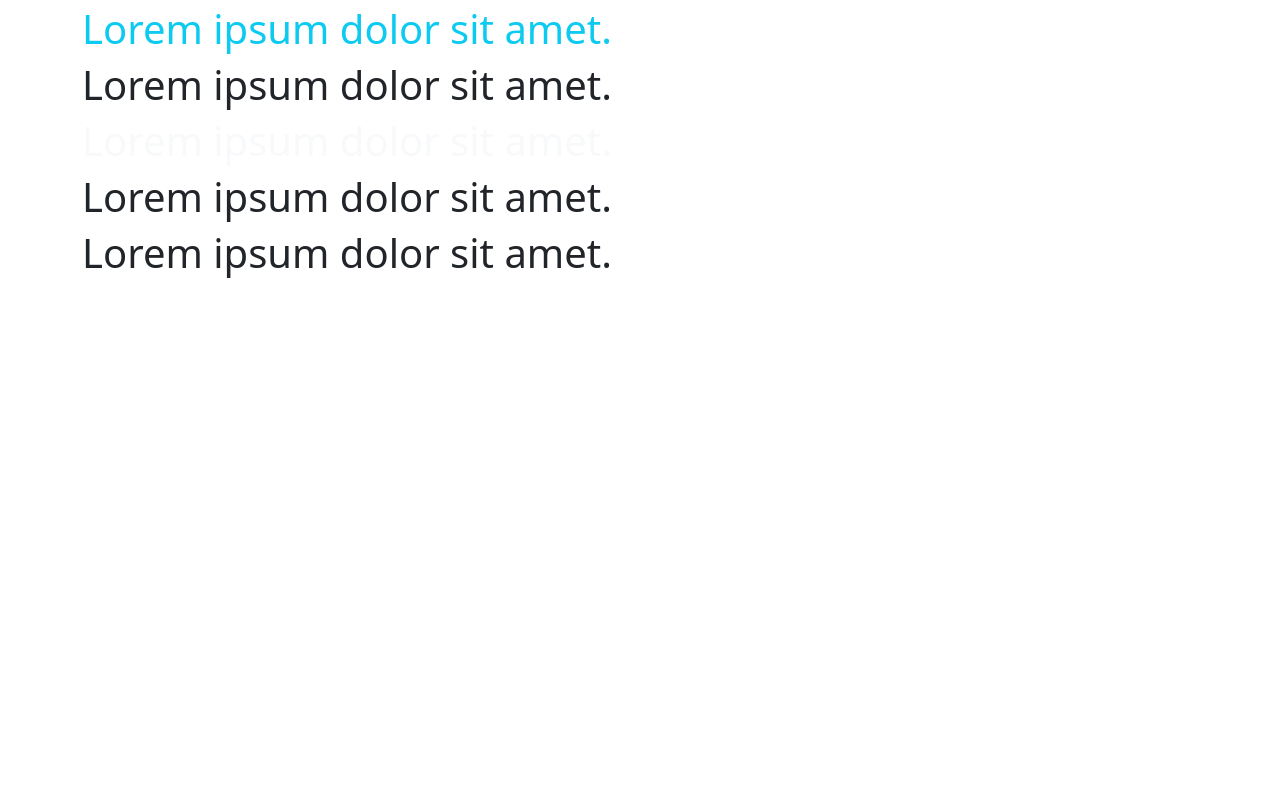
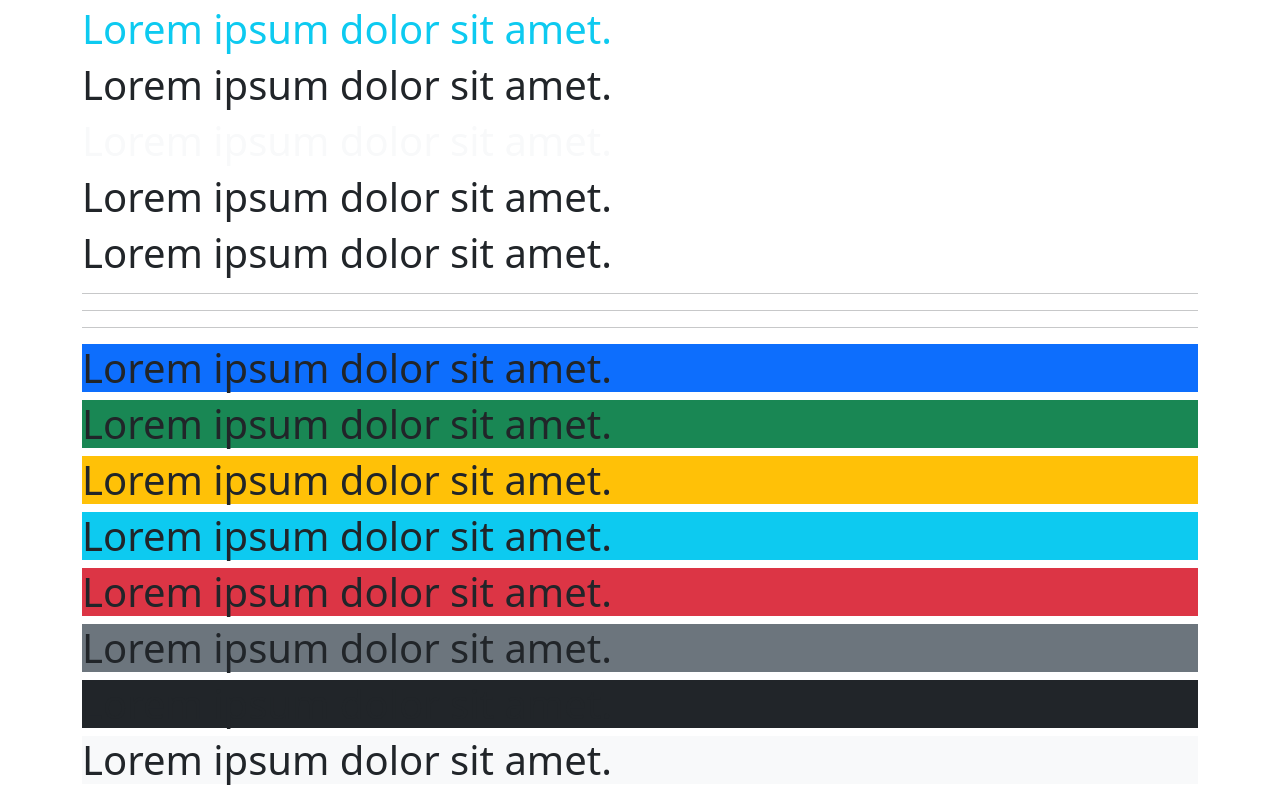
Before and after one commit to 123sshubham/bootstrap, a plain HTML site: page index.html in a window 1280 px wide. Shown: the part 3761-4553 px from the top of the page. Before the commit the page ends 4046 px from the top, so only its background shows below. Drawn offline with nearby package versions, Linux system fonts and the light colour scheme.

Commit message:
Bootstrap background colors classes

```diff
--- a/index.html
+++ b/index.html
@@ -228,6 +228,17 @@
         <h1 class="text-light">Lorem ipsum dolor sit amet.</h1>
         <h1 class="text-dark">Lorem ipsum dolor sit amet.</h1>
         <h1 class="text-body">Lorem ipsum dolor sit amet.</h1>
+        <hr>
+        <hr>
+        <hr>
+        <h1 class="bg-primary">Lorem ipsum dolor sit amet.</h1>
+        <h1 class="bg-success">Lorem ipsum dolor sit amet.</h1>
+        <h1 class="bg-warning">Lorem ipsum dolor sit amet.</h1>
+        <h1 class="bg-info">Lorem ipsum dolor sit amet.</h1>
+        <h1 class="bg-danger">Lorem ipsum dolor sit amet.</h1>
+        <h1 class="bg-secondary">Lorem ipsum dolor sit amet.</h1>
+        <h1 class="bg-dark">Lorem ipsum dolor sit amet.</h1>
+        <h1 class="bg-light">Lorem ipsum dolor sit amet.</h1>
     </div>
 
 
```
